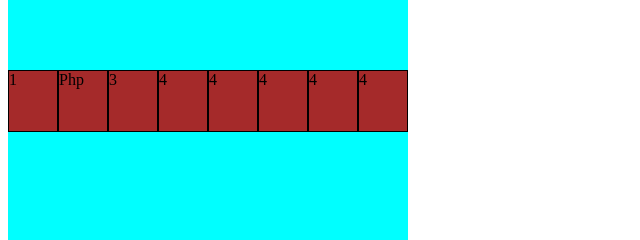
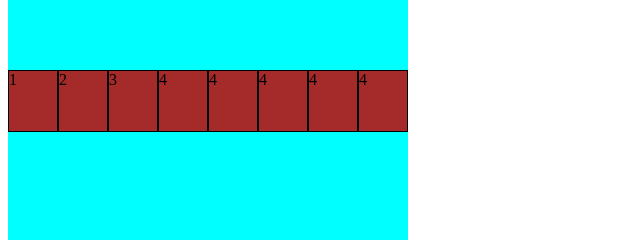
Before and after one commit to atambella/pokedex, a plain HTML site: page index.html in a window 1280 px wide. Shown: the part 179-419 px from the top of the page, 0-640 px from the left. Drawn offline with Linux system fonts and the light colour scheme.

Commit message:
segundo commit

```diff
--- a/index.html
+++ b/index.html
@@ -12,7 +12,7 @@
 
     <div class="flex-container flex-box">
         <div class="flex-item"> 1 </div>
-        <div class="flex-item"> Php </div>
+        <div class="flex-item"> 2 </div>
         <div class="flex-item"> 3 </div>
         <div class="flex-item"> 4 </div>
         <div class="flex-item"> 4 </div>
```
